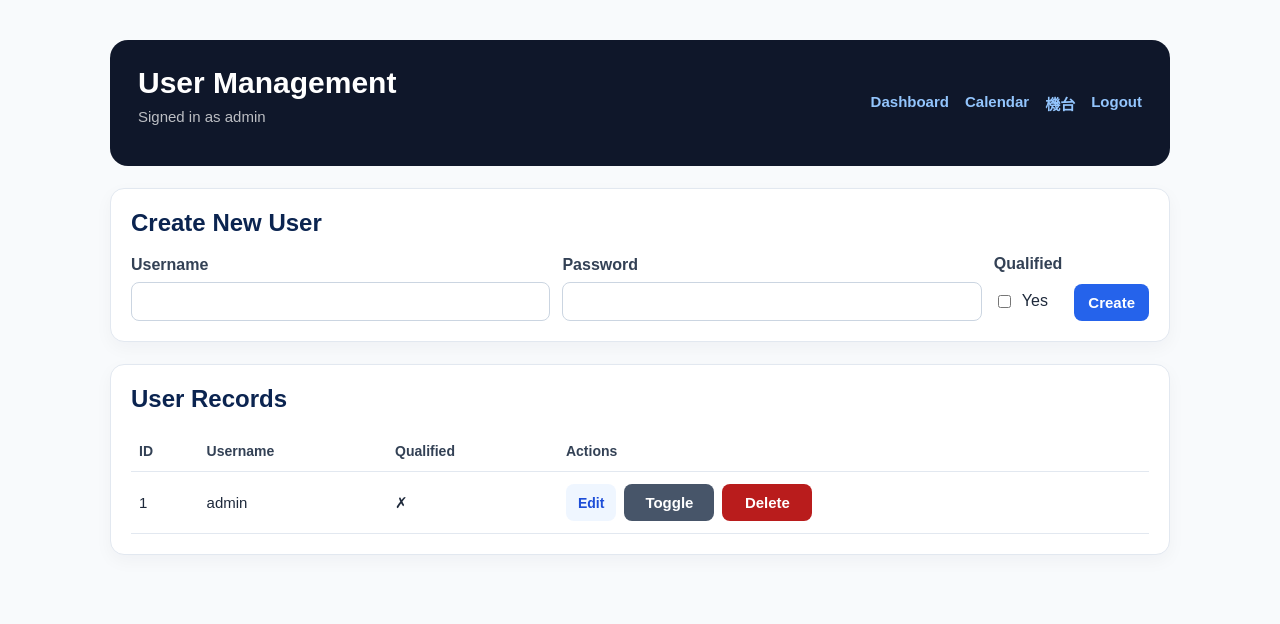
After one commit to Evan-Pei/Xray, a Flask app: page /admin/users in a window 1280 px wide. The commit adds this page. Shown: the top 624 px of the page. Run offline with Flask 3, Linux system fonts and the light colour scheme; a user stored in the database is signed in; parts of the project's set-up code (start-up, migrations or seed data) failed here and were passed over.

Commit message:
Add qualified user management and booking restrictions

```diff
--- a/app.py
+++ b/app.py
@@ -49,7 +49,11 @@ def _seed_machines():
 
 def _seed_admin_user():
     admin_username = os.environ.get("ADMIN_USERNAME", "admin")
-    if User.query.filter_by(username=admin_username).first():
+    existing_user = User.query.filter_by(username=admin_username).first()
+    if existing_user:
+        if not existing_user.is_qualified:
+            existing_user.is_qualified = True
+            db.session.commit()
         return
 
     admin_password = os.environ.get("ADMIN_PASSWORD")
@@ -63,7 +67,7 @@ def _seed_admin_user():
                 admin_password,
             )
 
-    user = User(username=admin_username)
+    user = User(username=admin_username, is_qualified=True)
     user.set_password(admin_password)
     db.session.add(user)
     db.session.commit()
--- a/models/__init__.py
+++ b/models/__init__.py
@@ -18,6 +18,7 @@ class User(UserMixin, db.Model):
     id = db.Column(db.Integer, primary_key=True)
     username = db.Column(db.String(80), unique=True, nullable=False)
     password_hash = db.Column(db.String(255), nullable=False)
+    is_qualified = db.Column(db.Boolean, nullable=False, default=False)
     bookings = db.relationship("Booking", back_populates="user", lazy=True)
 
     def set_password(self, password):
@@ -73,6 +74,7 @@ class Booking(db.Model):
     def to_dict(self, current_user_id=None):
         return {
             "id": self.id,
+            "user_id": self.user_id,
             "title": self.title,
             "purpose": self.purpose,
             "applicant_name": self.applicant_name,
--- a/routes/admin.py
+++ b/routes/admin.py
@@ -2,9 +2,21 @@ from flask import Blueprint, abort, flash, redirect, render_template, request, u
 from flask_login import current_user, login_required
 from sqlalchemy.exc import IntegrityError
 
-from models import Machine, MACHINE_STATUS_ONLINE, MACHINE_STATUS_OFFLINE, MACHINE_STATUS_MAINTENANCE, MACHINE_VALID_STATUSES, db
+from models import (
+    MACHINE_STATUS_MAINTENANCE,
+    MACHINE_STATUS_OFFLINE,
+    MACHINE_STATUS_ONLINE,
+    MACHINE_VALID_STATUSES,
+    Machine,
+    User,
+    db,
+)
 
 admin_bp = Blueprint("admin", __name__, url_prefix="/admin")
+
+
+def _is_checked(field_name):
+    return request.form.get(field_name) in {"on", "true", "1", "yes"}
 
 
 @admin_bp.route("/", methods=["GET"])
@@ -118,3 +130,88 @@ def delete_machine(machine_id: int):
     db.session.commit()
     flash("Machine deleted.")
     return redirect(url_for("admin.machine_list"))
+
+
+@admin_bp.route("/users", methods=["GET", "POST"])
+@login_required
+def user_list():
+    if request.method == "POST":
+        username = request.form.get("username", "").strip()
+        password = request.form.get("password", "")
+        is_qualified = _is_checked("is_qualified")
+
+        if not username or not password:
+            flash("Please provide both username and password.", "error")
+        else:
+            try:
+                user = User(username=username, is_qualified=is_qualified)
+                user.set_password(password)
+                db.session.add(user)
+                db.session.commit()
+                flash("User created successfully.")
+            except IntegrityError:
+                db.session.rollback()
+                flash("A user with this username already exists.", "error")
+        return redirect(url_for("admin.user_list"))
+
+    users = User.query.order_by(User.id.asc()).all()
+    return render_template("admin/users.html", users=users, edit_user=None)
+
+
+@admin_bp.route("/users/<int:user_id>/edit", methods=["GET", "POST"])
+@login_required
+def edit_user(user_id: int):
+    user = db.session.get(User, user_id)
+    if user is None:
+        abort(404)
+
+    if request.method == "POST":
+        username = request.form.get("username", "").strip()
+        password = request.form.get("password", "")
+        is_qualified = _is_checked("is_qualified")
+
+        if not username:
+            flash("Username is required.", "error")
+        else:
+            try:
+                user.username = username
+                user.is_qualified = is_qualified
+                if password:
+                    user.set_password(password)
+                db.session.commit()
+                flash("User updated successfully.")
+                return redirect(url_for("admin.user_list"))
+            except IntegrityError:
+                db.session.rollback()
+                flash("A user with this username already exists.", "error")
+
+    users = User.query.order_by(User.id.asc()).all()
+    return render_template("admin/users.html", users=users, edit_user=user)
+
+
+@admin_bp.route("/users/<int:user_id>/delete", methods=["POST"])
+@login_required
+def delete_user(user_id: int):
+    user = db.session.get(User, user_id)
+    if user is None:
+        abort(404)
+    if user.id == current_user.id:
+        flash("You cannot delete your own account.", "error")
+        return redirect(url_for("admin.user_list"))
+
+    db.session.delete(user)
+    db.session.commit()
+    flash("User deleted.")
+    return redirect(url_for("admin.user_list"))
+
+
+@admin_bp.route("/users/<int:user_id>/toggle-qualified", methods=["POST"])
+@login_required
+def toggle_user_qualified(user_id: int):
+    user = db.session.get(User, user_id)
+    if user is None:
+        abort(404)
+    user.is_qualified = not user.is_qualified
+    db.session.commit()
+    flash("User qualification updated.")
+    return redirect(url_for("admin.user_list"))
--- a/routes/api.py
+++ b/routes/api.py
@@ -1,10 +1,11 @@
 from datetime import datetime, timezone
+import os
 
 from flask import Blueprint, jsonify, request
 from flask_login import current_user, login_required
 from sqlalchemy import and_
 
-from models import Booking, BookingHistory, Machine, db
+from models import Booking, BookingHistory, Machine, User, db
 
 
 api_bp = Blueprint("api", __name__, url_prefix="/api")
@@ -43,6 +44,10 @@ def _record_history(booking, action):
     db.session.add(BookingHistory(booking=booking, action=action, snapshot=booking.snapshot()))
 
 
+def _is_admin_user(user):
+    return user.username == os.environ.get("ADMIN_USERNAME", "admin")
+
+
 @api_bp.get("/health")
 def health():
     return {"status": "ok"}, 200
@@ -52,6 +57,13 @@ def health():
 @login_required
 def list_machines():
     return jsonify([machine.to_dict() for machine in Machine.query.order_by(Machine.name).all()])
+
+
+@api_bp.get("/qualified-users")
+@login_required
+def list_qualified_users():
+    users = User.query.filter_by(is_qualified=True).order_by(User.username.asc()).all()
+    return jsonify([{"id": user.id, "username": user.username} for user in users])
 
 
 @api_bp.get("/bookings")
@@ -81,6 +93,7 @@ def create_booking():
 
     try:
         machine_id = int(data.get("machine_id"))
+        user_id = int(data.get("user_id", current_user.id))
         start_time = _parse_datetime(data.get("start"), "start")
         end_time = _parse_datetime(data.get("end"), "end")
     except (TypeError, ValueError):
@@ -100,18 +113,27 @@ def create_booking():
     machine = db.session.get(Machine, machine_id)
     if not machine:
         return jsonify({"error": "machine not found"}), 404
+
+    booking_user = db.session.get(User, user_id)
+    if not booking_user:
+        return jsonify({"error": "user not found"}), 400
+    if not booking_user.is_qualified:
+        return jsonify({"error": "selected user is not qualified"}), 403
+    if booking_user.id != current_user.id and not _is_admin_user(current_user):
+        return jsonify({"error": "admin required to book for other users"}), 403
+
     if _booking_conflict(machine_id, start_time, end_time):
         return jsonify({"error": "booking conflict detected"}), 409
 
     booking = Booking(
         title=title,
         purpose=purpose,
-        applicant_name=current_user.username,
+        applicant_name=booking_user.username,
         start_time=start_time,
         end_time=end_time,
         status=status,
         machine=machine,
-        user_id=current_user.id,
+        user_id=booking_user.id,
     )
     db.session.add(booking)
     db.session.flush()
--- a/templates/admin/machines.html
+++ b/templates/admin/machines.html
@@ -258,6 +258,7 @@
             <div class="nav">
                 <a href="/dashboard">Dashboard</a>
                 <a href="/calendar">Calendar</a>
+                <a href="{{ url_for('admin.user_list') }}">使用者</a>
                 <a class="logout" href="{{ url_for('auth.logout') }}">Logout</a>
             </div>
         </section>
--- /dev/null
+++ b/templates/admin/users.html
@@ -0,0 +1,166 @@
+<!doctype html>
+<html lang="en">
+<head>
+    <meta charset="utf-8">
+    <meta name="viewport" content="width=device-width, initial-scale=1">
+    <title>Xray | Admin User Management</title>
+    <style>
+        :root {
+            --navy: #0f172a;
+            --blue: #2563eb;
+            --slate: #475569;
+            --red: #b91c1c;
+            --green-bg: #dcfce7;
+            --green-text: #166534;
+            --red-bg: #fee2e2;
+            --red-text: #991b1b;
+            --border: #e2e8f0;
+            --bg: #f8fafc;
+            --text: #1e293b;
+            --muted: #64748b;
+        }
+
+        * { box-sizing: border-box; }
+        body { margin: 0; font-family: Arial, sans-serif; background: var(--bg); color: var(--text); }
+        .container { max-width: 1100px; margin: 40px auto; padding: 0 20px 30px; }
+        .header { background: var(--navy); color: white; border-radius: 18px; padding: 26px 28px; display: flex; align-items: center; justify-content: space-between; gap: 16px; flex-wrap: wrap; }
+        .header h1 { margin: 0; font-size: 30px; }
+        .sub { margin-top: 8px; color: rgba(255,255,255,0.72); font-size: 15px; }
+        .nav { display: flex; gap: 16px; flex-wrap: wrap; }
+        .nav a, .logout { color: #93c5fd; text-decoration: none; font-weight: 700; font-size: 15px; }
+        .panel { background: #fff; border: 1px solid var(--border); border-radius: 14px; padding: 20px; margin-top: 22px; box-shadow: 0 6px 18px rgba(15, 23, 42, 0.04); }
+        .panel h2 { margin: 0 0 18px; font-size: 24px; color: #0b2450; }
+        label { display: block; margin-bottom: 8px; font-weight: 700; color: #334155; }
+        input, button { width: 100%; box-sizing: border-box; border-radius: 8px; font-size: 15px; }
+        input { padding: 10px 12px; border: 1px solid #cbd5e1; background: #fff; }
+        button { padding: 10px 14px; border: none; background: var(--blue); color: #fff; cursor: pointer; font-weight: 700; }
+        .btn-muted { background: var(--slate); }
+        .btn-danger { background: var(--red); }
+        .form-grid { display: grid; grid-template-columns: 1.4fr 1.4fr auto auto; gap: 12px; align-items: end; }
+        .checkbox-wrap { display: flex; align-items: center; gap: 8px; height: 40px; }
+        .checkbox-wrap input { width: auto; }
+        .flash { margin-top: 16px; padding: 11px 14px; border-radius: 8px; font-size: 14px; }
+        .flash.error { background: var(--red-bg); color: var(--red-text); }
+        .flash:not(.error) { background: var(--green-bg); color: var(--green-text); }
+        table { width: 100%; border-collapse: collapse; margin-top: 8px; }
+        th, td { border-bottom: 1px solid var(--border); padding: 12px 8px; text-align: left; vertical-align: middle; }
+        th { color: #334155; font-size: 14px; }
+        td { font-size: 15px; }
+        .actions { display: flex; gap: 8px; flex-wrap: wrap; }
+        .actions form { margin: 0; }
+        .actions a { display: inline-flex; align-items: center; justify-content: center; padding: 9px 12px; border-radius: 8px; background: #eff6ff; color: #1d4ed8; text-decoration: none; font-weight: 700; font-size: 14px; }
+        .actions button { width: auto; min-width: 90px; }
+        .empty { color: var(--muted); padding: 10px 0 4px; }
+        @media (max-width: 860px) { .form-grid { grid-template-columns: 1fr; } }
+    </style>
+</head>
+<body>
+    <main class="container">
+        <section class="header">
+            <div>
+                <h1>User Management</h1>
+                <p class="sub">Signed in as {{ current_user.username }}</p>
+            </div>
+            <div class="nav">
+                <a href="/dashboard">Dashboard</a>
+                <a href="/calendar">Calendar</a>
+                <a href="{{ url_for('admin.machine_list') }}">機台</a>
+                <a class="logout" href="{{ url_for('auth.logout') }}">Logout</a>
+            </div>
+        </section>
+
+        {% for category, message in get_flashed_messages(with_categories=true) %}
+        <div class="flash {{ category }}">{{ message }}</div>
+        {% endfor %}
+
+        <section class="panel">
+            <h2>Create New User</h2>
+            <form method="post" action="{{ url_for('admin.user_list') }}" class="form-grid">
+                <div>
+                    <label for="username">Username</label>
+                    <input id="username" name="username" required>
+                </div>
+                <div>
+                    <label for="password">Password</label>
+                    <input id="password" name="password" type="password" required>
+                </div>
+                <div>
+                    <label for="is_qualified">Qualified</label>
+                    <div class="checkbox-wrap">
+                        <input id="is_qualified" name="is_qualified" type="checkbox">
+                        <span>Yes</span>
+                    </div>
+                </div>
+                <div>
+                    <button type="submit">Create</button>
+                </div>
+            </form>
+        </section>
+
+        {% if edit_user %}
+        <section class="panel">
+            <h2>Edit User #{{ edit_user.id }}</h2>
+            <form method="post" action="{{ url_for('admin.edit_user', user_id=edit_user.id) }}" class="form-grid">
+                <div>
+                    <label for="edit-username">Username</label>
+                    <input id="edit-username" name="username" value="{{ edit_user.username }}" required>
+                </div>
+                <div>
+                    <label for="edit-password">Password (optional)</label>
+                    <input id="edit-password" name="password" type="password" placeholder="Leave blank to keep current">
+                </div>
+                <div>
+                    <label for="edit-is_qualified">Qualified</label>
+                    <div class="checkbox-wrap">
+                        <input id="edit-is_qualified" name="is_qualified" type="checkbox" {% if edit_user.is_qualified %}checked{% endif %}>
+                        <span>Yes</span>
+                    </div>
+                </div>
+                <div class="actions">
+                    <button type="submit">Save</button>
+                    <a href="{{ url_for('admin.user_list') }}">Cancel</a>
+                </div>
+            </form>
+        </section>
+        {% endif %}
+
+        <section class="panel">
+            <h2>User Records</h2>
+            {% if users %}
+            <table>
+                <thead>
+                    <tr>
+                        <th>ID</th>
+                        <th>Username</th>
+                        <th>Qualified</th>
+                        <th>Actions</th>
+                    </tr>
+                </thead>
+                <tbody>
+                    {% for user in users %}
+                    <tr>
+                        <td>{{ user.id }}</td>
+                        <td>{{ user.username }}</td>
+                        <td>{{ "✓" if user.is_qualified else "✗" }}</td>
+                        <td>
+                            <div class="actions">
+                                <a href="{{ url_for('admin.edit_user', user_id=user.id) }}">Edit</a>
+                                <form method="post" action="{{ url_for('admin.toggle_user_qualified', user_id=user.id) }}">
+                                    <button class="btn-muted" type="submit">Toggle</button>
+                                </form>
+                                <form method="post" action="{{ url_for('admin.delete_user', user_id=user.id) }}" onsubmit="return confirm('Delete this user?');">
+                                    <button class="btn-danger" type="submit">Delete</button>
+                                </form>
+                            </div>
+                        </td>
+                    </tr>
+                    {% endfor %}
+                </tbody>
+            </table>
+            {% else %}
+            <p class="empty">No users found.</p>
+            {% endif %}
+        </section>
+    </main>
+</body>
+</html>
```
Also changed, not shown: routes/web.py (+8 -1 lines), templates/calendar.html (+35 -5 lines), tests/test_qualified_user_management.py (added, +198 -0 lines), README.md.
